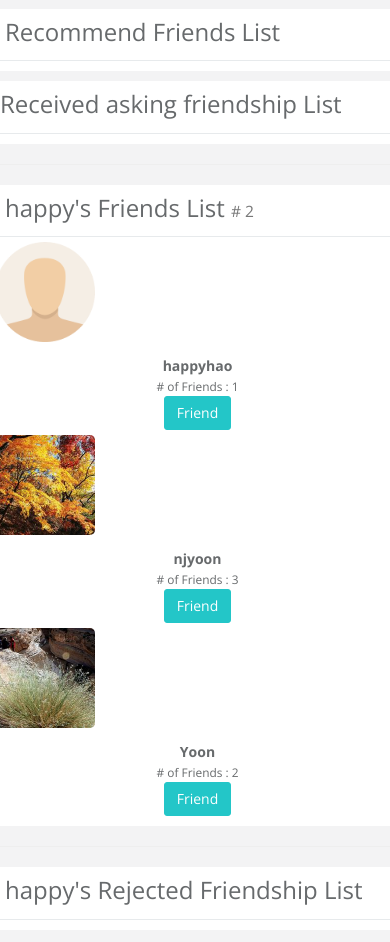
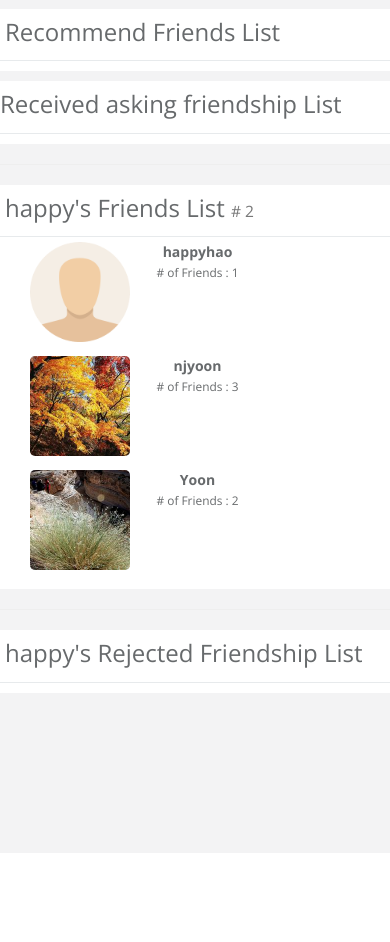
Before and after one commit to happychallenge/ohtto, a Django app: page /friend/ in a window 390 px wide. Shown: the part 51-993 px from the top of the page. After the commit the page ends 734 px from the top, so only its background shows below. Run offline with Django 3.2, Linux system fonts and the light colour scheme; a user stored in the database is signed in; data comes from the database, SQL or seed files in the repository; data that the repository does not hold is empty; some libraries are stand-ins or nearby versions.

Commit message:
Screen Modify for Mobile

```diff
--- a/account/templates/account/person_policy.html
+++ b/account/templates/account/person_policy.html
@@ -4,7 +4,7 @@
     {# FORM TITLE #}
     <div class="ibox-title">
         <h2>
-            {{user.profile.nickname}}'s Person Infomation <small> Info and Policy.</small>
+            {{user.profile.nickname}}'s Person Infomation
         </h2>
     </div>
     {# FORM CONTENT #}
--- a/account/templates/account/user_profile.html
+++ b/account/templates/account/user_profile.html
@@ -11,7 +11,7 @@
 
 
 {% block main %}
-    <div class="col-sm-3 profile">
+    <div class="col-xs-12 col-sm-3 profile">
         <div class="ibox float-e-margins">
             {# FORM TITLE #}
             <div class="ibox-title">
@@ -40,7 +40,7 @@
             </div>
         </div>
     </div>
-    <div class="col-sm-9">
+    <div class="col-xs-12 col-sm-9">
         {% include 'account/person_policy.html' %}
     </div>
 
--- a/friend/templates/friend/ajax_friend_list.html
+++ b/friend/templates/friend/ajax_friend_list.html
@@ -2,19 +2,16 @@
 
 {% for follower in friend_list %}
 {% if follower.user != request.user %}
-<div class="col-sm-6">
+<div class="col-xs-12 col-sm-12 col-md-6">
     <div class="row">
-            <div class="col-sm-offset-1 col-sm-3">
-                <img src="{% if follower.picture %} {{ follower.picture.url }} {% else %} {% static 'images/nouser.png' %}{% endif %}" style="border-radius: 5px; margin-bottom: 1em;" width="100px" alt="{{follower.nickname}}">
-            </div>
-            <div class="col-sm-5 text-center">
-                <strong>{{follower.nickname}}</strong> <br>
-                <small># of Friends : {{follower.follower_count}} </small>
+        <div class="col-xs-offset-1 col-xs-3">
+            <img src="{% if follower.picture %} {{ follower.picture.url }} {% else %} {% static 'images/nouser.png' %}{% endif %}" style="border-radius: 5px; margin-bottom: 1em;" width="100px" alt="{{follower.nickname}}">
+        </div>
+        <div class="col-xs-4 text-center">
+            <strong>{{follower.nickname}}</strong> <br>
+            <small># of Friends : {{follower.follower_count}} </small>
 
-            </div>
-            <div class="col-sm-3 text-center">
-                <button class="btn btn-info">Friend</button>
-            </div>
+        </div>
     </div>
 </div>
 {% endif %}
--- a/friend/templates/friend/ajax_rejected_list.html
+++ b/friend/templates/friend/ajax_rejected_list.html
@@ -2,16 +2,16 @@
 
 {% for follower in rejected_list %}
 <div class="row">
-    <div class="col-sm-offset-1 col-sm-3">
+    <div class="col-xs-offset-1 col-xs-3">
         <img src="{% if follower.picture %} {{ follower.picture.url }} {% else %} {% static 'images/nouser.png' %}{% endif %}"
         style="border-radius: 5px; margin-bottom: 1em;" width="100px" alt="{{follower.nickname}}">
     </div>
-    <div class="col-sm-5 text-center">
+    <div class="col-xs-5 text-center">
         <strong>{{follower.nickname}}</strong> <br>
         <small># of Friends : {{follower.follower_count}} </small>
 
     </div>
-    <div class="col-sm-3 text-center">
+    <div class="col-xs-3 text-center">
         <div id="btn-{{follower.id}}">
             <button class="btn btn-info btn-accept-friend" id="btn" data-url="{{follower.id}}">Accept Friend</button>
             <hr>
--- a/friend/templates/friend/friend.html
+++ b/friend/templates/friend/friend.html
@@ -9,14 +9,14 @@
 {% block main %}
 <div class="row">
 {# Friend Recommend #}
-    <div class="col-sm-6">
+    <div class="col-xs-12 col-sm-12 col-md-6">
         <div class="ibox float-e-margins">
             {% include 'friend/partial_nonfriend_list.html' %}
 
         </div>
     </div>
 
-    <div class="col-sm-6">
+    <div class="col-xs-12 col-sm-12 col-md-6">
 
         {# Ask Friend List #}
         {% include 'friend/partial_received_asking_list.html' %}
--- a/friend/templates/friend/partial_nonfriend_list.html
+++ b/friend/templates/friend/partial_nonfriend_list.html
@@ -8,16 +8,16 @@
     {% for follower in recommend_list %}
         <div class="row">
             {% if follower.user != request.user %}
-                <div class="col-sm-offset-1 col-sm-3">
+                <div class="col-xs-offset-1 col-xs-3">
                     <img src="{% if follower.picture %} {{ follower.picture.url }} {% else %} {% static 'images/nouser.png' %}{% endif %}"
                     style="border-radius: 5px; margin-bottom: 1em;" width="100px" alt="{{follower.nickname}}">
                 </div>
-                <div class="col-sm-5 text-center">
+                <div class="col-xs-5 text-center">
                     <strong>{{follower.nickname}}</strong> <br>
                     <small># of Friends : {{follower.follower_count}} </small>
 
                 </div>
-                <div class="col-sm-3 text-center">
+                <div class="col-xs-3 text-center">
                     <button class="btn btn-info btn-ask-friend" data-url="{{follower.id}}">Ask Friend</button>
                 </div>
             {% endif %}
--- a/friend/templates/friend/partial_received_asking_list.html
+++ b/friend/templates/friend/partial_received_asking_list.html
@@ -9,16 +9,16 @@
     {% for follower in received_list %}
         {% if follower.user != request.user %}
         <div class="row friend">
-            <div class="col-sm-offset-1 col-sm-2">
+            <div class="col-xs-offset-1 col-xs-3">
                 <img src="{% if follower.picture %} {{ follower.picture.url }} {% else %} {% static 'images/nouser.png' %}{% endif %}"
                 style="border-radius: 5px; margin-bottom: 1em;" width="100px" alt="{{follower.nickname}}">
             </div>
-            <div class="col-sm-4 text-center">
+            <div class="col-xs-4 text-center">
                 <strong>{{follower.nickname}}</strong> <br>
                 <small># of Friends : {{follower.follower_count}} </small>
 
             </div>
-            <div class="col-sm-5 text-center">
+            <div class="col-xs-3 text-center">
                 <div id="btn-{{follower.id}}">
                     <button class="btn btn-info btn-accept-friend" id="btn" data-url="{{follower.id}}">Accept Friend</button>
                     <button class="btn btn-warning btn-reject-friend" data-url="{{follower.id}}:{{follower.nickname}}">Reject Friend</button>
```
Also changed, not shown: account/templates/account/partial_friends.html (+4 -4 lines), account/templates/account/partial_theme_list.html (+12 -11 lines).
